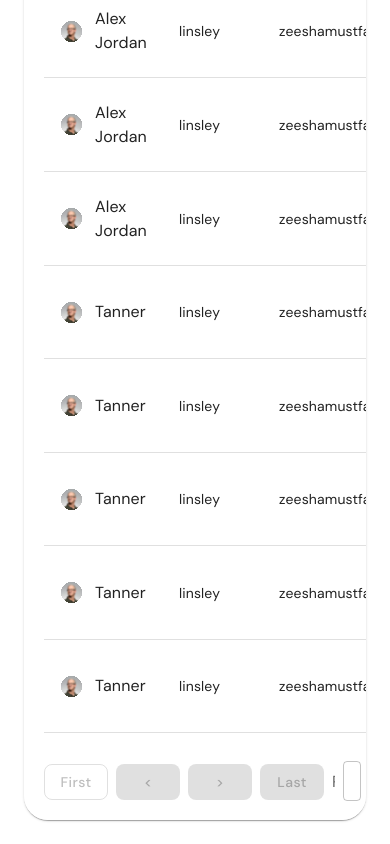
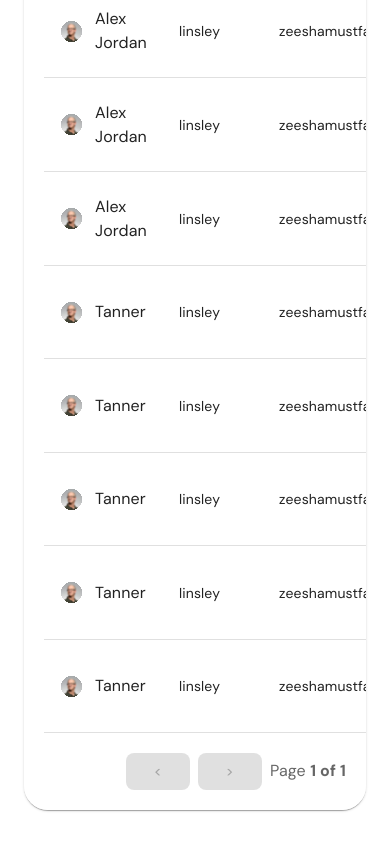
Before and after one commit to ZeeshanMustfai/qata-dashboard, a React (Vite) app: page /trophies in a window 390 px wide. Shown: the part 436-1280 px from the top of the page. Built offline with nearby package versions, Linux system fonts and the light colour scheme.

Commit message:
hide pagination btns on mobile

```diff
--- a/src/components/table/index.tsx
+++ b/src/components/table/index.tsx
@@ -88,6 +88,7 @@ const ReactTable = ({ data, columns, title, name }: TReactTable) => {
 						disabled={!canPreviousPage}
 						variant="outlined"
 						color="secondary"
+						sx={{ display: { xs: "none", sm: "block" } }}
 					>
 						First
 					</Button>
@@ -114,7 +115,7 @@ const ReactTable = ({ data, columns, title, name }: TReactTable) => {
 						onClick={() => gotoPage(pageCount - 1)}
 						disabled={!canNextPage}
 						color="secondary"
-						sx={{ ml: 1 }}
+						sx={{ ml: 1, display: { xs: "none", sm: "block" } }}
 					>
 						Last
 					</Button>
@@ -137,7 +138,7 @@ const ReactTable = ({ data, columns, title, name }: TReactTable) => {
 						}}
 						style={{ width: "100px", height: "20px" }}
 						size="small"
-						sx={{ ml: 1 }}
+						sx={{ ml: 1, display: { xs: "none", sm: "block" } }}
 					/>
 				</Box>
 			)}
```
